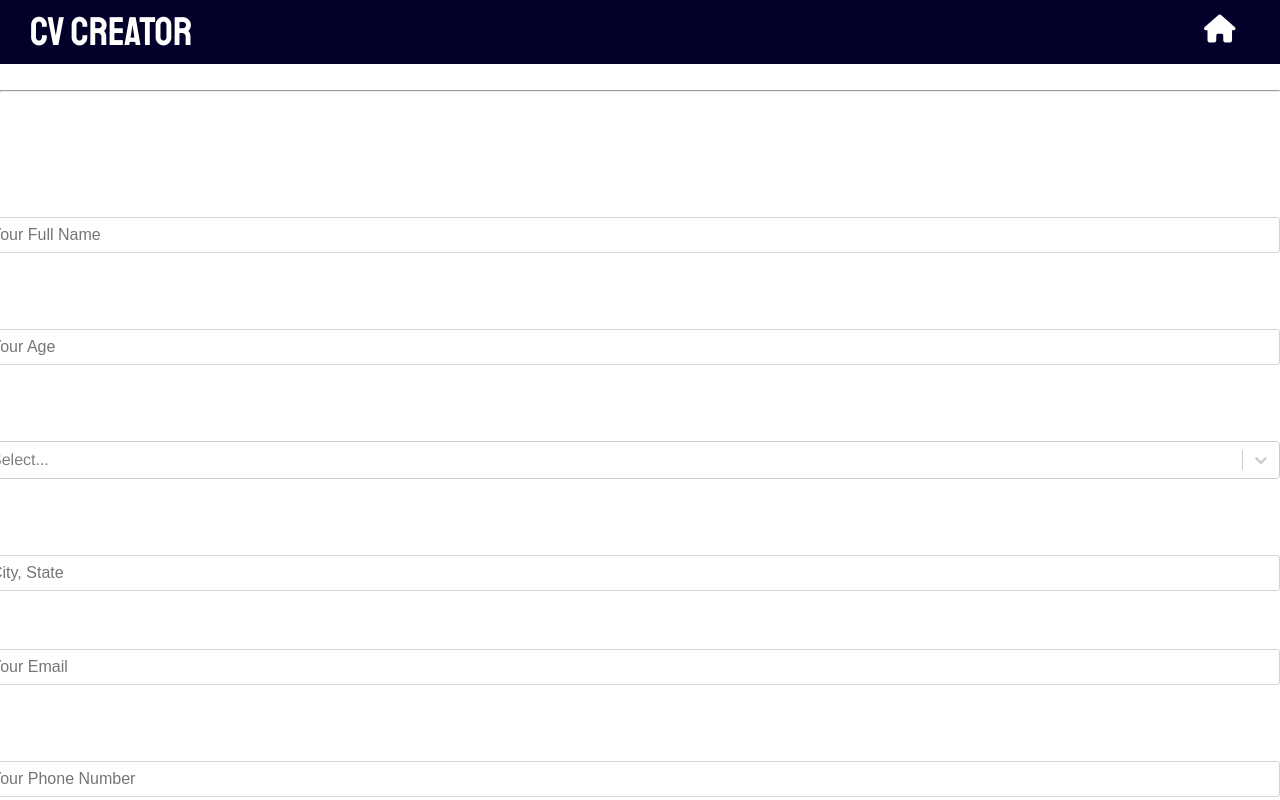
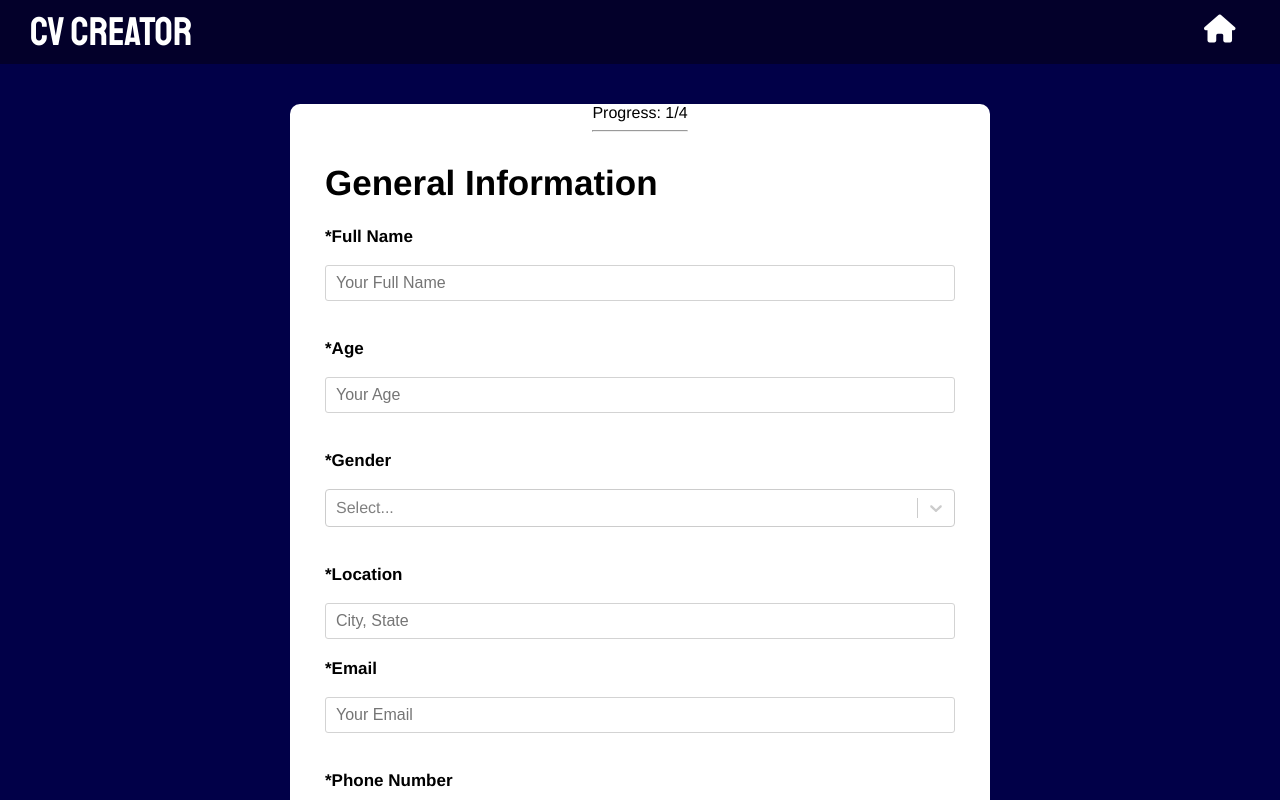
Before and after one commit to thiago-porto25/cv-project, a React (Create React App) app: page / in a window 1280 px wide. Both pictures are taken after a click on the button "New CV". Shown: the top 800 px of the page. Built offline with nearby package versions, Linux system fonts and the light colour scheme.

Commit message:
90% finish styling the whole app

```diff
--- a/src/components/Education/index.js
+++ b/src/components/Education/index.js
@@ -83,7 +83,7 @@ export default function Education(props) {
   }, [])
 
   return (
-    <Container>
+    <Container style={{ width: props.whichPage === 'creating' ? '90%' : '' }}>
       {props.whichPage === 'creating' && <Title>Education:</Title>}
       <Form
         method="POST"
@@ -109,12 +109,14 @@ export default function Education(props) {
           {count >= 3 && <Box info={info4} setInfo={setInfo4} />}
           <Text>Fields with * are required!</Text>
           <RemoveButton
+            disabled={count <= 0}
             type="button"
             onClick={() => setCount((prev) => (prev > 0 ? prev - 1 : prev))}
           >
             REMOVE
           </RemoveButton>
           <AddButton
+            disabled={count >= 3}
             type="button"
             onClick={() => setCount((prev) => (prev < 3 ? prev + 1 : prev))}
           >
@@ -130,7 +132,9 @@ export default function Education(props) {
             <SaveButton type="submit">Save</SaveButton>
           </ButtonsContainer>
         ) : (
-          <NextButton type="submit">Next</NextButton>
+          <ButtonsContainer>
+            <NextButton type="submit">Next</NextButton>
+          </ButtonsContainer>
         )}
       </Form>
     </Container>
--- a/src/components/Education/styles/Education.js
+++ b/src/components/Education/styles/Education.js
@@ -15,6 +15,11 @@ export const AddButton = styled.button`
 
   &:hover {
     background-color: #02006c;
+  }
+
+  &:disabled {
+    opacity: 0.5;
+    pointer-events: none;
   }
 `
 
@@ -49,7 +54,22 @@ export const Form = styled.form``
 
 export const Frame = styled.div``
 
-export const NextButton = styled.button``
+export const NextButton = styled.button`
+  width: 8rem;
+  border: none;
+  border-radius: 5px;
+  background-color: #010048;
+  color: white;
+  font-family: 'Staatliches', sans-serif;
+  font-size: 25px;
+  cursor: pointer;
+  margin-left: 10px;
+  transition: 200ms ease-in-out;
+
+  &:hover {
+    background-color: #02006c;
+  }
+`
 
 export const RemoveButton = styled.button`
   cursor: pointer;
@@ -66,6 +86,11 @@ export const RemoveButton = styled.button`
 
   &:hover {
     background-color: #c30101;
+  }
+
+  &:disabled {
+    opacity: 0.5;
+    pointer-events: none;
   }
 `
 
--- a/src/components/ExpBox/index.js
+++ b/src/components/ExpBox/index.js
@@ -62,7 +62,7 @@ export default function Box(props) {
         required
       />
 
-      <Label>*End date</Label>
+      <Label>End date</Label>
       <Input
         type="date"
         value={props.info.end}
--- a/src/components/Experience/index.js
+++ b/src/components/Experience/index.js
@@ -63,18 +63,24 @@ export default function Experience(props) {
         <Box info={info4} setInfo={setInfo4} setCount={setCount} />
       )}
       <RemoveButton
+        disabled={count <= 0}
         type="button"
         onClick={() => setCount((prev) => (prev > 0 ? prev - 1 : prev))}
       >
         Remove
       </RemoveButton>
       <AddButton
+        disabled={count >= 3}
         type="button"
         onClick={() => setCount((prev) => (prev < 3 ? prev + 1 : prev))}
       >
         Add
       </AddButton>
-      <Text>Fields with * are required!</Text>
+      <Text>
+        Fields with * are required!
+        <br />
+        <br /> If 'End date' is empty it will display as 'current' in your CV!
+      </Text>
       <Line />
     </>
   )
@@ -126,7 +132,7 @@ export default function Experience(props) {
   }, [])
 
   return (
-    <Container>
+    <Container style={{ width: props.whichPage === 'creating' ? '90%' : '' }}>
       {props.whichPage === 'creating' && <Title>Experience</Title>}
       <Form
         method="POST"
@@ -159,6 +165,7 @@ export default function Experience(props) {
           }}
         />
         <Label>I have no prior experience.</Label>
+        <br />
         {props.whichPage === 'preview' ? (
           <ButtonsContainer>
             <CancelButton onClick={() => props.setIsEditingExp(false)}>
@@ -167,7 +174,9 @@ export default function Experience(props) {
             <SaveButton type="submit">Save</SaveButton>
           </ButtonsContainer>
         ) : (
-          <NextButton type="submit">Next</NextButton>
+          <ButtonsContainer>
+            <NextButton type="submit">Next</NextButton>
+          </ButtonsContainer>
         )}
       </Form>
     </Container>
--- a/src/components/Experience/styles/Experience.js
+++ b/src/components/Experience/styles/Experience.js
@@ -15,6 +15,11 @@ export const AddButton = styled.button`
 
   &:hover {
     background-color: #02006c;
+  }
+
+  &:disabled {
+    opacity: 0.5;
+    pointer-events: none;
   }
 `
 
@@ -69,7 +74,22 @@ export const Line = styled.hr`
   color: #eeffff;
 `
 
-export const NextButton = styled.button``
+export const NextButton = styled.button`
+  width: 8rem;
+  border: none;
+  border-radius: 5px;
+  background-color: #010048;
+  color: white;
+  font-family: 'Staatliches', sans-serif;
+  font-size: 25px;
+  cursor: pointer;
+  margin-left: 10px;
+  transition: 200ms ease-in-out;
+
+  &:hover {
+    background-color: #02006c;
+  }
+`
 
 export const RemoveButton = styled.button`
   cursor: pointer;
@@ -86,6 +106,11 @@ export const RemoveButton = styled.button`
 
   &:hover {
     background-color: #c30101;
+  }
+
+  &:disabled {
+    opacity: 0.5;
+    pointer-events: none;
   }
 `
 
--- a/src/components/GeneralInfo/index.js
+++ b/src/components/GeneralInfo/index.js
@@ -7,11 +7,11 @@ import {
   Form,
   Input,
   Label,
+  NextButton,
   SaveButton,
   SelectGender,
-  NextButton,
+  Text,
   Title,
-  Text,
 } from './styles/GeneralInfo'
 
 export default function GeneralInfo(props) {
@@ -63,9 +63,20 @@ export default function GeneralInfo(props) {
   }, [])
 
   return (
-    <Container>
-      <Title>General Information</Title>
+    <Container
+      style={{
+        width: props.whichPage === 'creating' ? '90%' : '100%',
+      }}
+    >
+      <Title
+        style={{ marginLeft: props.whichPage === 'creating' ? '0px' : '-20px' }}
+      >
+        General Information
+      </Title>
       <Form
+        style={{
+          marginLeft: props.whichPage === 'creating' ? '0px' : '-20px',
+        }}
         method="POST"
         onSubmit={(e) => {
           e.preventDefault()
@@ -190,7 +201,9 @@ export default function GeneralInfo(props) {
             <SaveButton type="submit">Save</SaveButton>
           </ButtonsContainer>
         ) : (
-          <NextButton type="submit">Next</NextButton>
+          <ButtonsContainer>
+            <NextButton type="submit">Next</NextButton>
+          </ButtonsContainer>
         )}
       </Form>
     </Container>
--- a/src/components/GeneralInfo/styles/GeneralInfo.js
+++ b/src/components/GeneralInfo/styles/GeneralInfo.js
@@ -27,11 +27,9 @@ export const CancelButton = styled.button`
 export const Container = styled.div`
   height: fit-content;
 `
-
 export const Form = styled.form`
   display: grid;
   grid-template-columns: 1fr;
-  margin-left: -20px;
   justify-content: space-around;
 `
 
@@ -51,7 +49,22 @@ export const Label = styled.label`
   font-size: 17px;
 `
 
-export const NextButton = styled.button``
+export const NextButton = styled.button`
+  width: 8rem;
+  border: none;
+  border-radius: 5px;
+  background-color: #010048;
+  color: white;
+  font-family: 'Staatliches', sans-serif;
+  font-size: 25px;
+  cursor: pointer;
+  margin-left: 10px;
+  transition: 200ms ease-in-out;
+
+  &:hover {
+    background-color: #02006c;
+  }
+`
 
 export const SaveButton = styled.button`
   width: 8rem;
@@ -83,5 +96,4 @@ export const Text = styled.p`
 
 export const Title = styled.h1`
   font-size: 35px;
-  margin-left: -20px;
 `
--- a/src/components/Skills/index.js
+++ b/src/components/Skills/index.js
@@ -113,7 +113,9 @@ export default function Skills(props) {
             <SaveButton type="submit">Save</SaveButton>
           </ButtonsContainer>
         ) : (
-          <FinishButton type="submit">Finish CV</FinishButton>
+          <ButtonsContainer>
+            <FinishButton type="submit">Finish CV</FinishButton>
+          </ButtonsContainer>
         )}
       </Form>
     </Container>
--- a/src/components/Skills/styles/Skills.js
+++ b/src/components/Skills/styles/Skills.js
@@ -50,7 +50,22 @@ export const Frame = styled.div`
   justify-content: center;
 `
 
-export const FinishButton = styled.button``
+export const FinishButton = styled.button`
+  width: 9rem;
+  border: none;
+  border-radius: 5px;
+  background-color: #010048;
+  color: white;
+  font-family: 'Staatliches', sans-serif;
+  font-size: 30px;
+  cursor: pointer;
+  margin-left: 10px;
+  transition: 200ms ease-in-out;
+
+  &:hover {
+    background-color: #02006c;
+  }
+`
 
 export const Form = styled.form``
 
--- a/src/pages/Creating.js
+++ b/src/pages/Creating.js
@@ -11,9 +11,28 @@ import {
   Skills,
 } from '../components'
 
-const CreatingBg = styled.div``
+const CreatingBg = styled.div`
+  display: flex;
+  justify-content: center;
+  align-items: center;
+  background-color: #010048;
+  min-height: 95vh;
+`
 
-const CreatingContainer = styled.div``
+const CreatingContainer = styled.div`
+  display: flex;
+  flex-direction: column;
+  align-items: center;
+  justify-content: center;
+  background-color: white;
+  color: black;
+  width: 80%;
+  max-width: 700px;
+  min-height: 400px;
+  border-radius: 10px;
+  margin-top: 40px;
+  margin-bottom: 40px;
+`
 
 export default function Creating(props) {
   const { setCurrentCv, setData, currentCv, data } = useContext(DataContext)
@@ -34,8 +53,9 @@ export default function Creating(props) {
   }, [])
 
   return (
+    <>
+      <Header {...props} />
       <CreatingBg>
-      <Header {...props} />
         <CreatingContainer>
           <ProgressBar progress={progress} />
           {inGeneralInfo && (
@@ -81,7 +101,8 @@ export default function Creating(props) {
             />
           )}
         </CreatingContainer>
+      </CreatingBg>
       <Footer />
-    </CreatingBg>
+    </>
   )
 }
```
Lines whose indentation alone changed are shown as unchanged.
